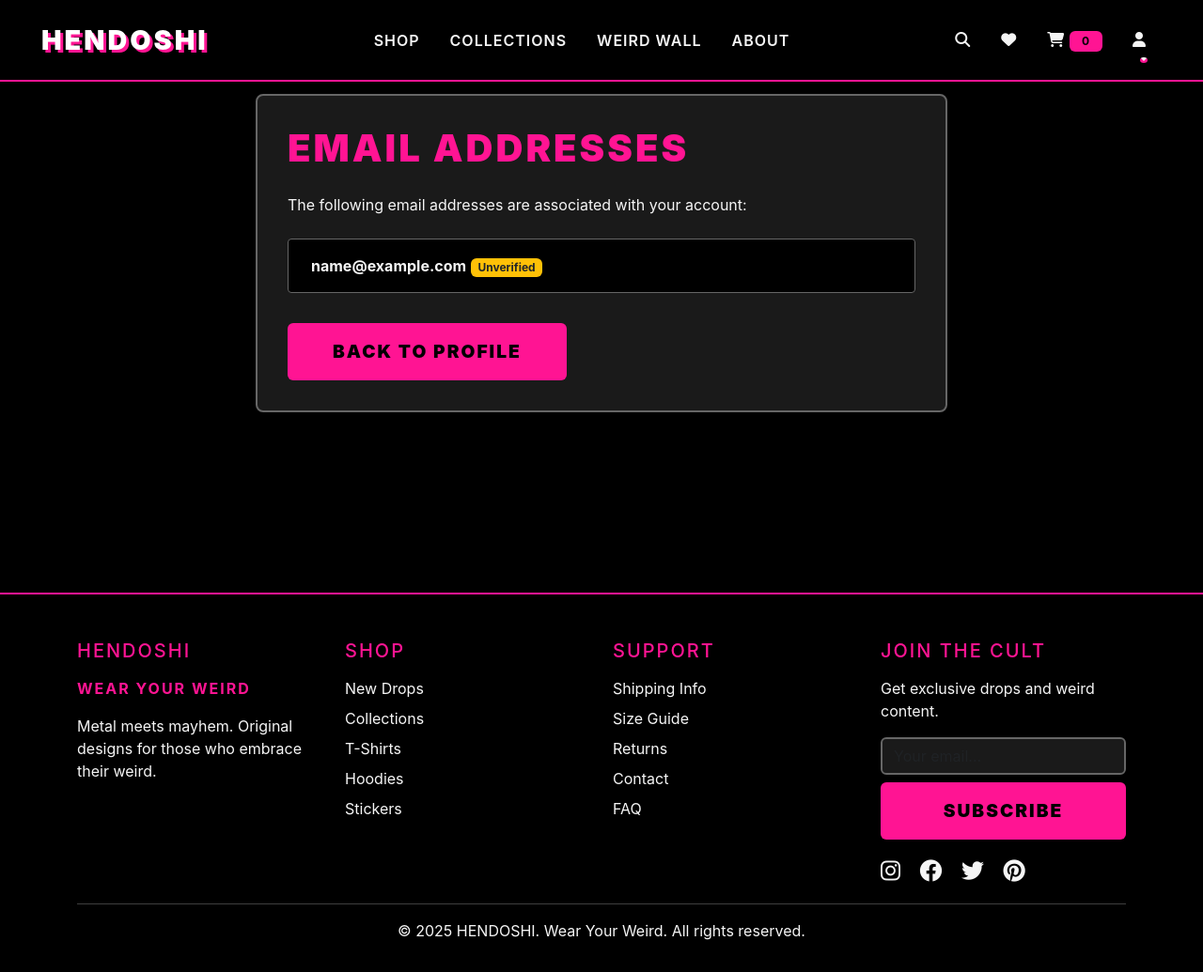
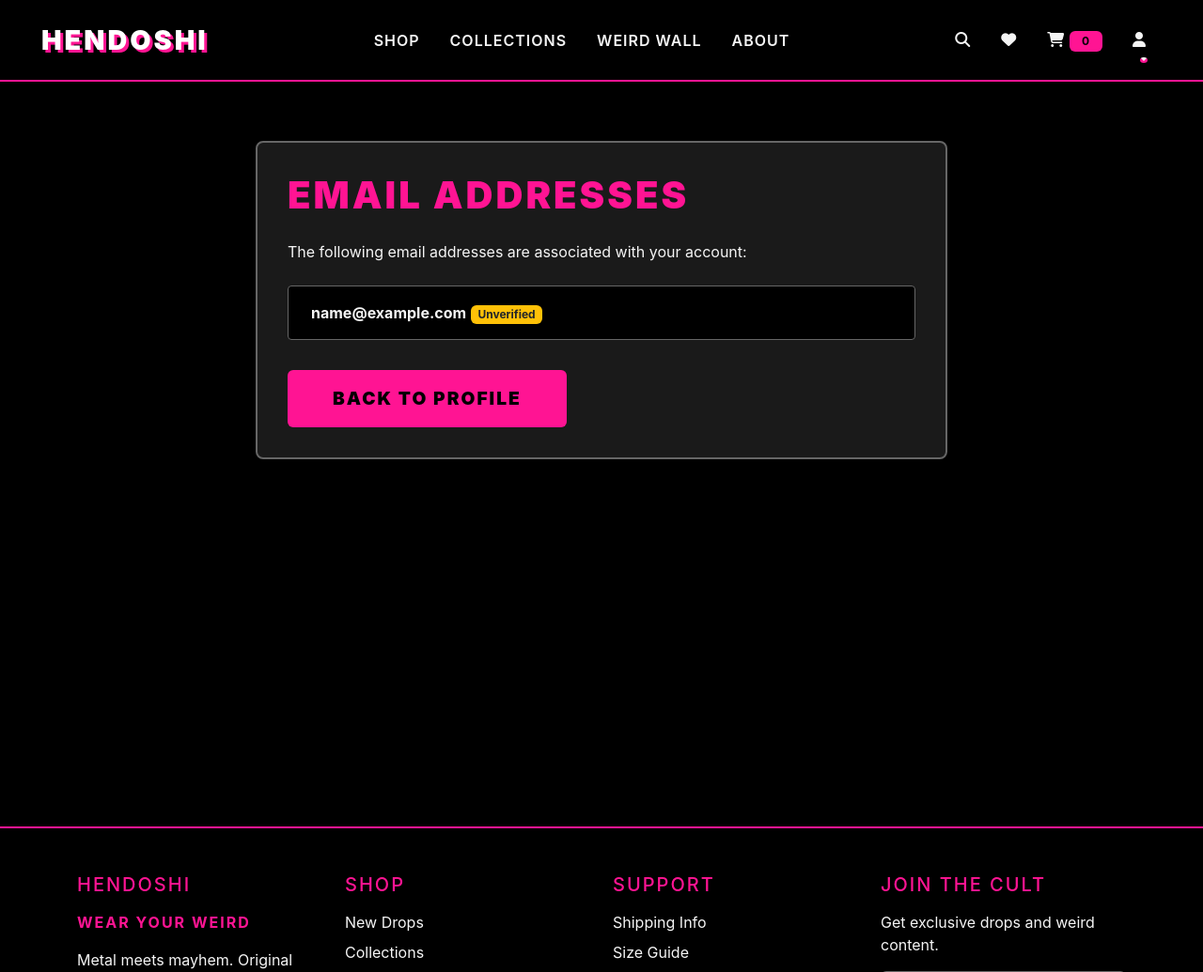
Before and after one commit to dannykadoshi/Hendoshi_Ecommerce, a Django app: page /accounts/email/ in a window 1280 px wide. Shown: the top 1035 px of the page at 94% size. Before the commit the page ends 1001 px from the top, so only its background shows below. Run offline with Django 4.2, Linux system fonts and the light colour scheme; the visitor is signed in with stand-in values (Sample User, id 1); data comes from the database, SQL or seed files in the repository.

Commit message:
fix: complete authentication pages styling and structure

```diff
--- a/templates/account/email.html
+++ b/templates/account/email.html
@@ -4,7 +4,7 @@
 {% block extra_title %}Email Addresses{% endblock %}
 
 {% block content %}
-<div class="container profile-page">
+<div class="container auth-page">
     <div class="row justify-content-center">
         <div class="col-md-8">
             <div class="profile-card">
```
